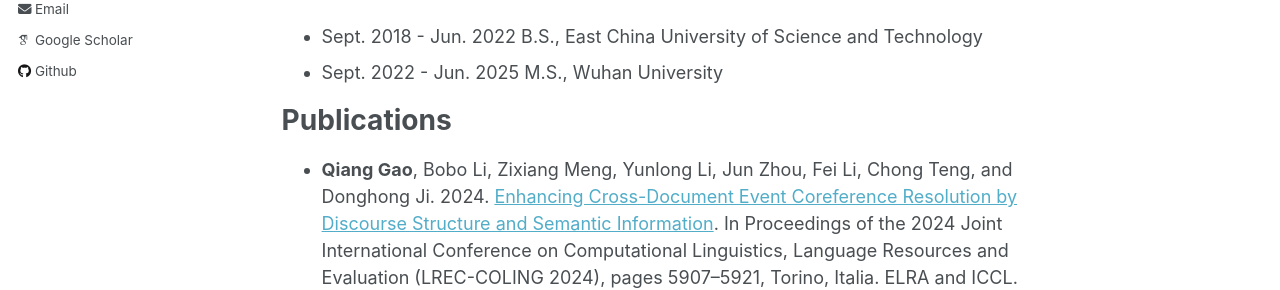
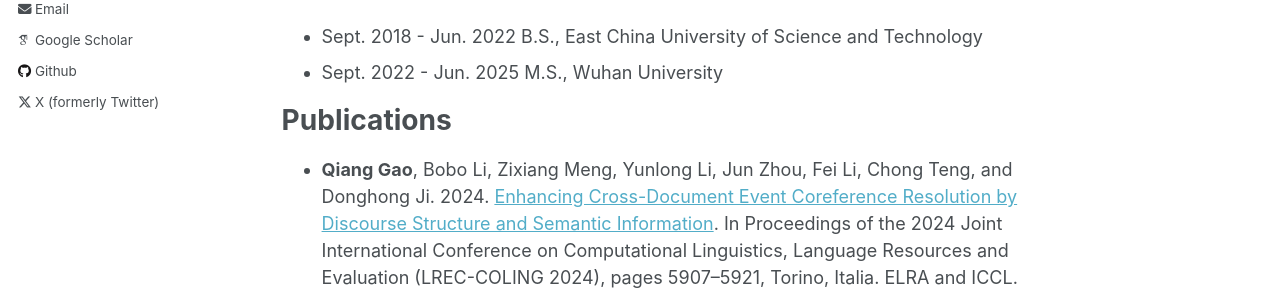
Before and after one commit to cooper12121/cooper12121.github.io, a Jekyll site: the page built from _pages/about.md, in a window 1280 px wide. Shown: the part 470-760 px from the top of the page. Built offline with Jekyll 4.4.1, drawn with Linux system fonts in a browser that asks for light colours; some web fonts are replaced.

Commit message:
Update _config.yml

```diff
--- a/_config.yml
+++ b/_config.yml
@@ -64,7 +64,7 @@ author:
   steam            : # Username
   telegram         : # URL
   tumblr           : # Username
-  X          :  gaoqiang_nlp
+  twitter          :  gaoqiang_nlp
   vine             : # Username
   weibo            : # Username
   wikipedia        : # Username
```
